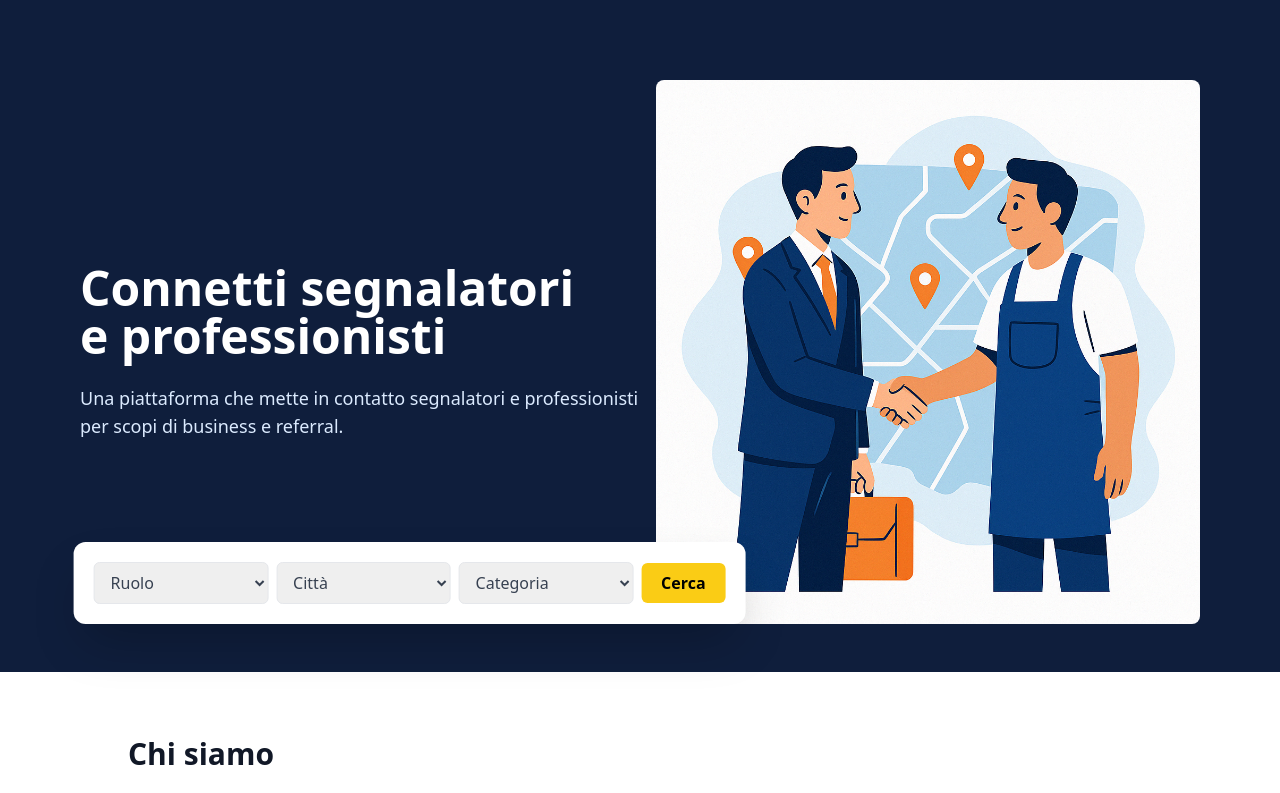
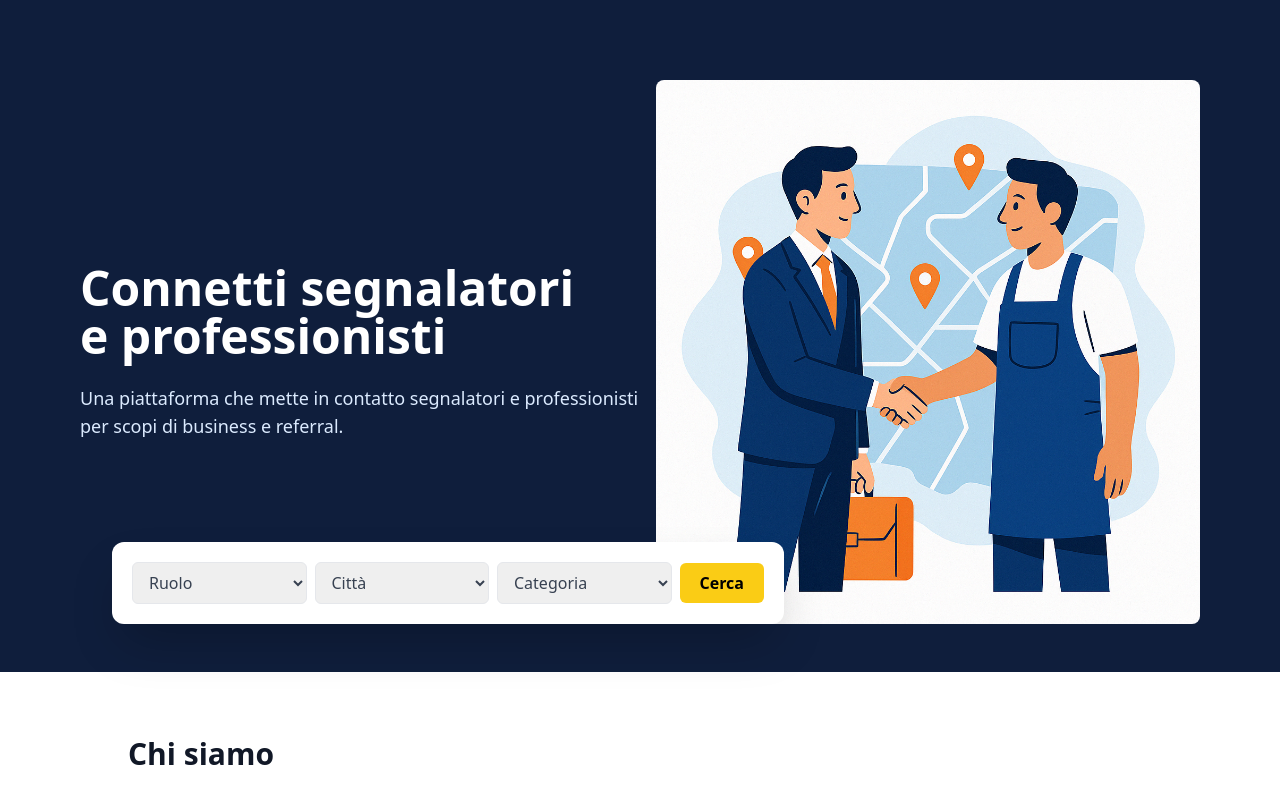
Before and after one commit to ilfrusciante/Connectiamo-website, a Next.js app: page / in a window 1280 px wide. Shown: the top 793 px of the page. Built offline with nearby package versions, Linux system fonts and the light colour scheme.

Commit message:
Update index.js

```diff
--- a/pages/index.js
+++ b/pages/index.js
@@ -38,7 +38,7 @@ export default function Home() {
           </div>
 
           {/* BARRA DI RICERCA */}
-          <div className="relative w-[85%] max-w-5xl px-4 md:px-0 md:absolute md:left-1/2 md:transform md:-translate-x-[60%] md:bottom-12 z-50">
+          <div className="relative w-[75%] max-w-5xl px-4 md:px-0 md:absolute md:left-1/2 md:transform md:-translate-x-[60%] md:bottom-12 z-50">
             <div className="bg-white rounded-xl shadow-2xl flex flex-col md:flex-row items-center gap-3 md:gap-2 p-4 md:p-5 md:w-[80%] md:ml-0 md:translate-x-12 mt-6 md:mt-0 max-w-2xl mx-auto">
               <select className="flex-1 px-3 py-2 rounded-md border text-gray-700 w-full focus:ring focus:ring-yellow-300">
                 <option>Ruolo</option>
```
